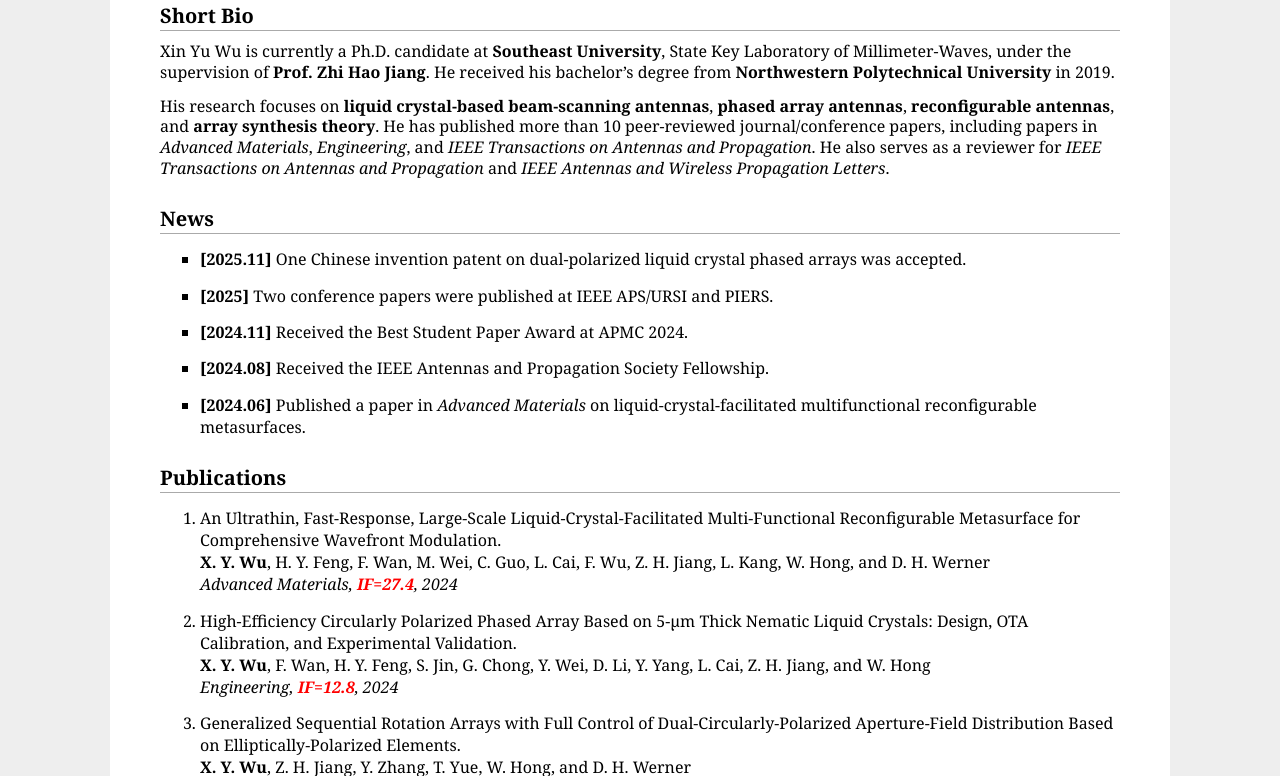
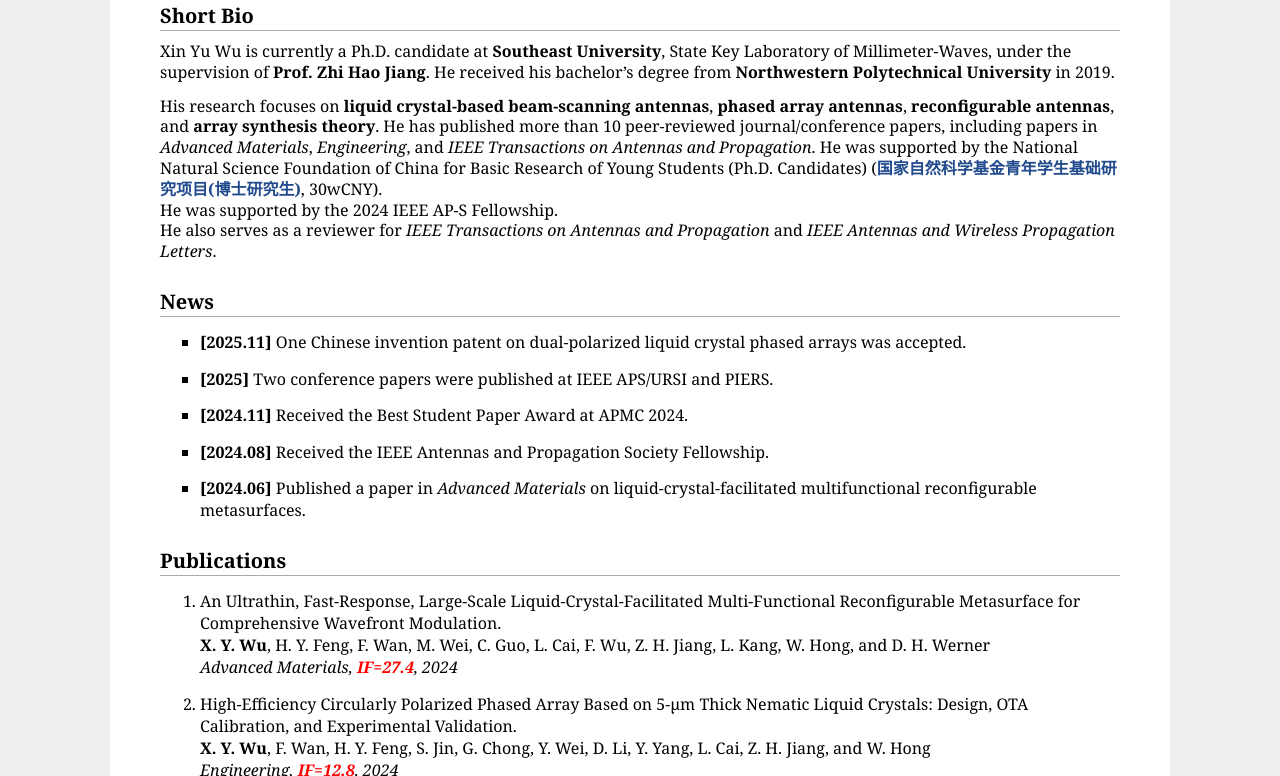
Before and after one commit to xinyuwu0415/xinyuwu0415.github.io, a Jekyll site: the page index.html, which Jekyll copies as it is, in a window 1280 px wide and 900 px high, scrolled down 362 px, cut to the strip 124-900 px from the top of the window. Built offline with Jekyll 4.4.1, drawn with Linux system fonts in a browser that asks for light colours.

Commit message:
Update index.html

```diff
--- a/index.html
+++ b/index.html
@@ -58,6 +58,8 @@
   <b>phased array antennas</b>, <b>reconfigurable antennas</b>, and <b>array synthesis theory</b>.
   He has published more than 10 peer-reviewed journal/conference papers, including papers in
   <i>Advanced Materials</i>, <i>Engineering</i>, and <i>IEEE Transactions on Antennas and Propagation</i>.
+  He was supported by the National Natural Science Foundation of China for Basic Research of Young Students (Ph.D. Candidates) (<a href="https://baike.baidu.com/item/%E5%9B%BD%E5%AE%B6%E8%87%AA%E7%84%B6%E7%A7%91%E5%AD%A6%E5%9F%BA%E9%87%91/9951549" target="_blank"><b>国家自然科学基金青年学生基础研究项目(博士研究生)</b></a>, 30wCNY). <br>
+  He was supported by the 2024 IEEE AP-S Fellowship. <br>
   He also serves as a reviewer for <i>IEEE Transactions on Antennas and Propagation</i> and
   <i>IEEE Antennas and Wireless Propagation Letters</i>.
 </p>
```
